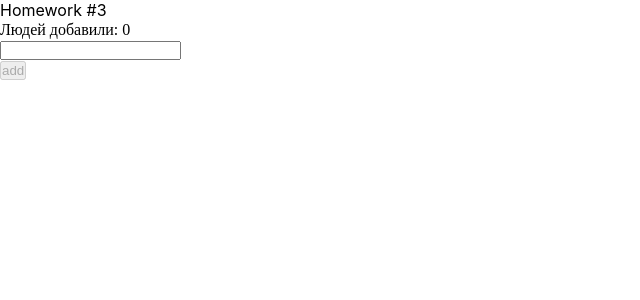
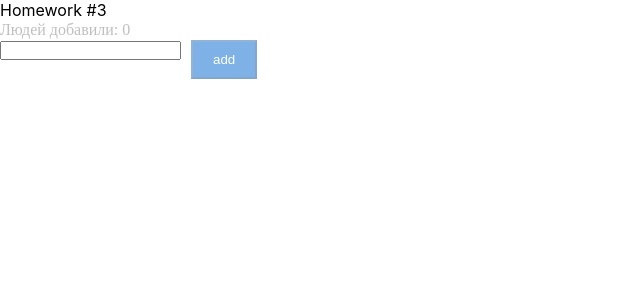
Before and after one commit to arturican/homework_old, a React (Create React App) app: page / in a window 1280 px wide. Shown: the top 300 px of the page, without its empty margins (0-640 px from the left). Built offline with nearby package versions, Linux system fonts and the light colour scheme.

Commit message:
добавил не много стилей

```diff
--- a/src/s2-homeworks/hw03/Greeting.module.css
+++ b/src/s2-homeworks/hw03/Greeting.module.css
@@ -1,22 +1,37 @@
 .greetingForm {
+
 }
 
 .inputAndButtonContainer {
+    display: flex;
+    width: 200px;
+    box-sizing: border-box;
+    gap: 10px;
+
 }
 
 .error {
+    color: red;
 }
 
 .input {
+    padding: 10px;
+    border: solid 1px gray;
+    background: #00cc22;
 }
 
 .input:focus {
+
 }
 
 .errorInput {
+    border: solid 2px red;
 }
 
 .button {
+    background: #0066cc;
+    color: #FFFFFF;
+    padding: 10px 20px 10px 20px;
 }
 
 .button:focus {
@@ -26,10 +41,15 @@
 }
 
 .button:disabled {
+    opacity: 0.5;
 }
 
 .text {
+    font-size: 25;
+    opacity: 0.5;
+    color: gray;
 }
 
 .greeting {
+
 }
```
